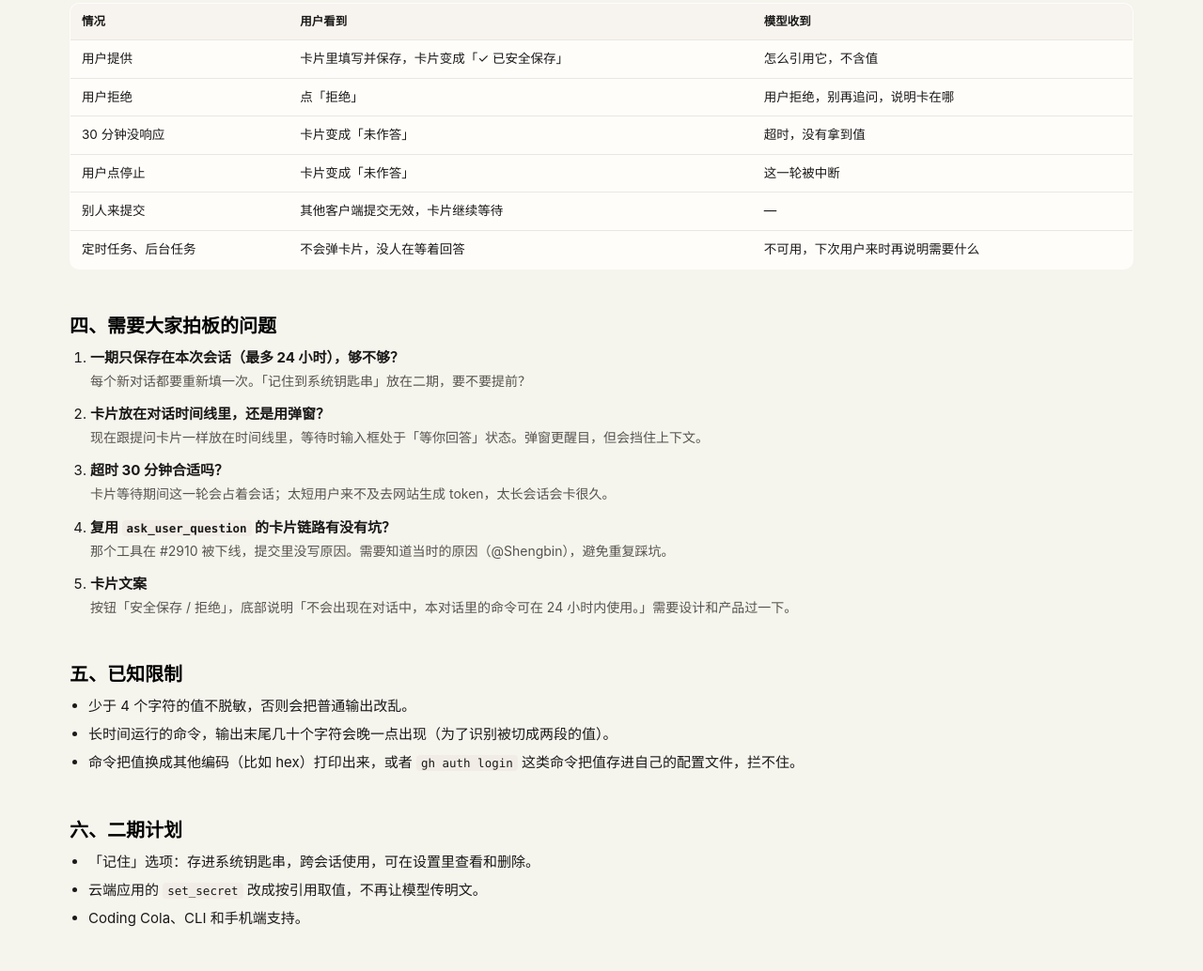
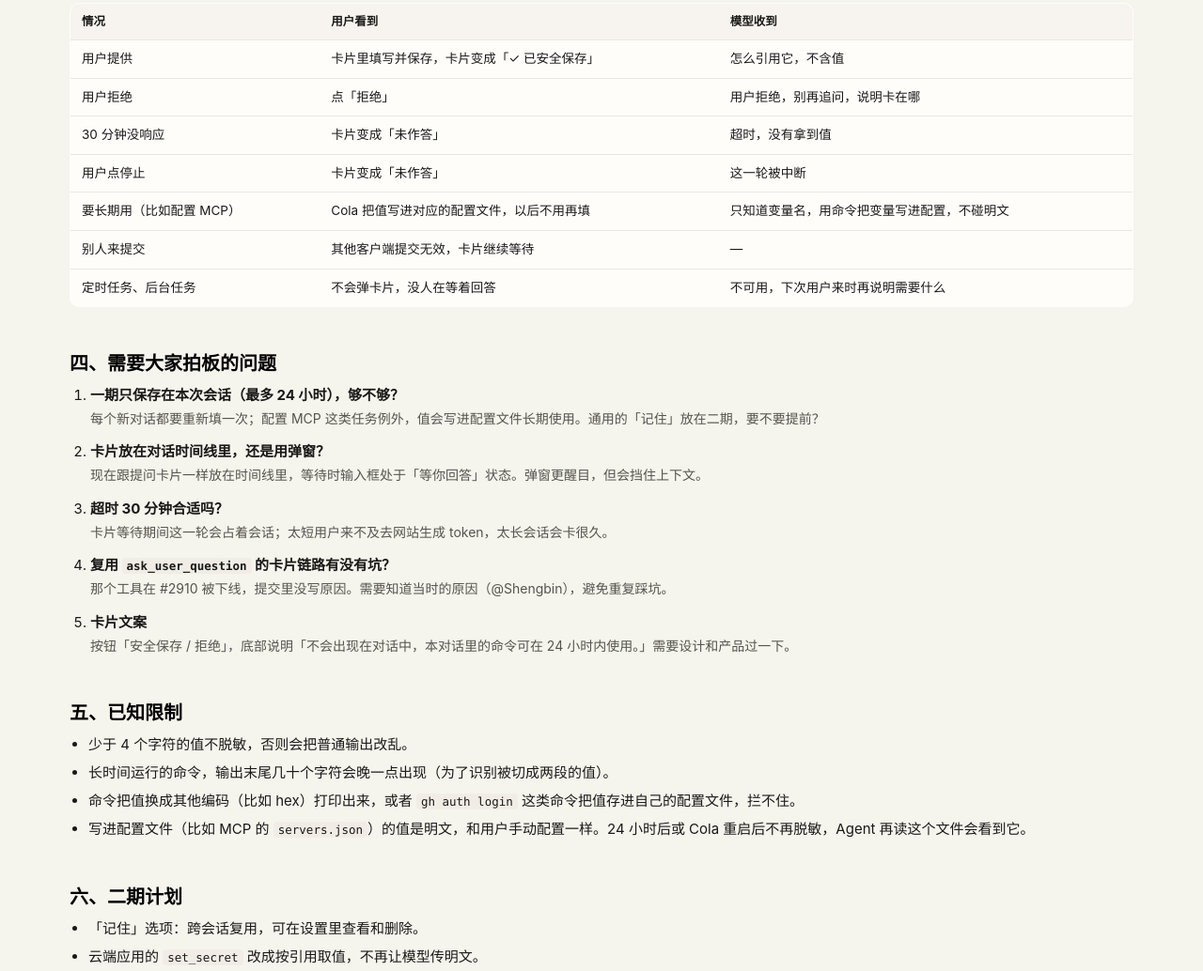
Before and after one commit to mackt/cola-prototypes, a plain HTML site: page request-secret/index.html in a window 1280 px wide. Shown: the part 1467-2501 px from the top of the page at 94% size. Drawn offline with Linux system fonts and the light colour scheme.

Commit message:
docs: cover saving a secret into MCP config in the prototype
Co-Authored-By: Claude Opus 5.5 <noreply@anthropic.com>

```diff
--- a/request-secret/index.html
+++ b/request-secret/index.html
@@ -848,6 +848,11 @@
                 <td>这一轮被中断</td>
               </tr>
               <tr>
+                <td>要长期用（比如配置 MCP）</td>
+                <td>Cola 把值写进对应的配置文件，以后不用再填</td>
+                <td>只知道变量名，用命令把变量写进配置，不碰明文</td>
+              </tr>
+              <tr>
                 <td>别人来提交</td>
                 <td>其他客户端提交无效，卡片继续等待</td>
                 <td>—</td>
@@ -867,7 +872,10 @@
         <ol class="q">
           <li>
             <b>一期只保存在本次会话（最多 24 小时），够不够？</b>
-            <p>每个新对话都要重新填一次。「记住到系统钥匙串」放在二期，要不要提前？</p>
+            <p>
+              每个新对话都要重新填一次；配置 MCP
+              这类任务例外，值会写进配置文件长期使用。通用的「记住」放在二期，要不要提前？
+            </p>
           </li>
           <li>
             <b>卡片放在对话时间线里，还是用弹窗？</b>
@@ -905,13 +913,17 @@
             命令把值换成其他编码（比如 hex）打印出来，或者
             <code>gh auth login</code> 这类命令把值存进自己的配置文件，拦不住。
           </li>
+          <li>
+            写进配置文件（比如 MCP 的 <code>servers.json</code>）的值是明文，和用户手动配置一样。24
+            小时后或 Cola 重启后不再脱敏，Agent 再读这个文件会看到它。
+          </li>
         </ul>
       </section>
 
       <section aria-labelledby="next-h">
         <h2 id="next-h">六、二期计划</h2>
         <ul class="plain">
-          <li>「记住」选项：存进系统钥匙串，跨会话使用，可在设置里查看和删除。</li>
+          <li>「记住」选项：跨会话复用，可在设置里查看和删除。</li>
           <li>云端应用的 <code>set_secret</code> 改成按引用取值，不再让模型传明文。</li>
           <li>Coding Cola、CLI 和手机端支持。</li>
         </ul>
```
